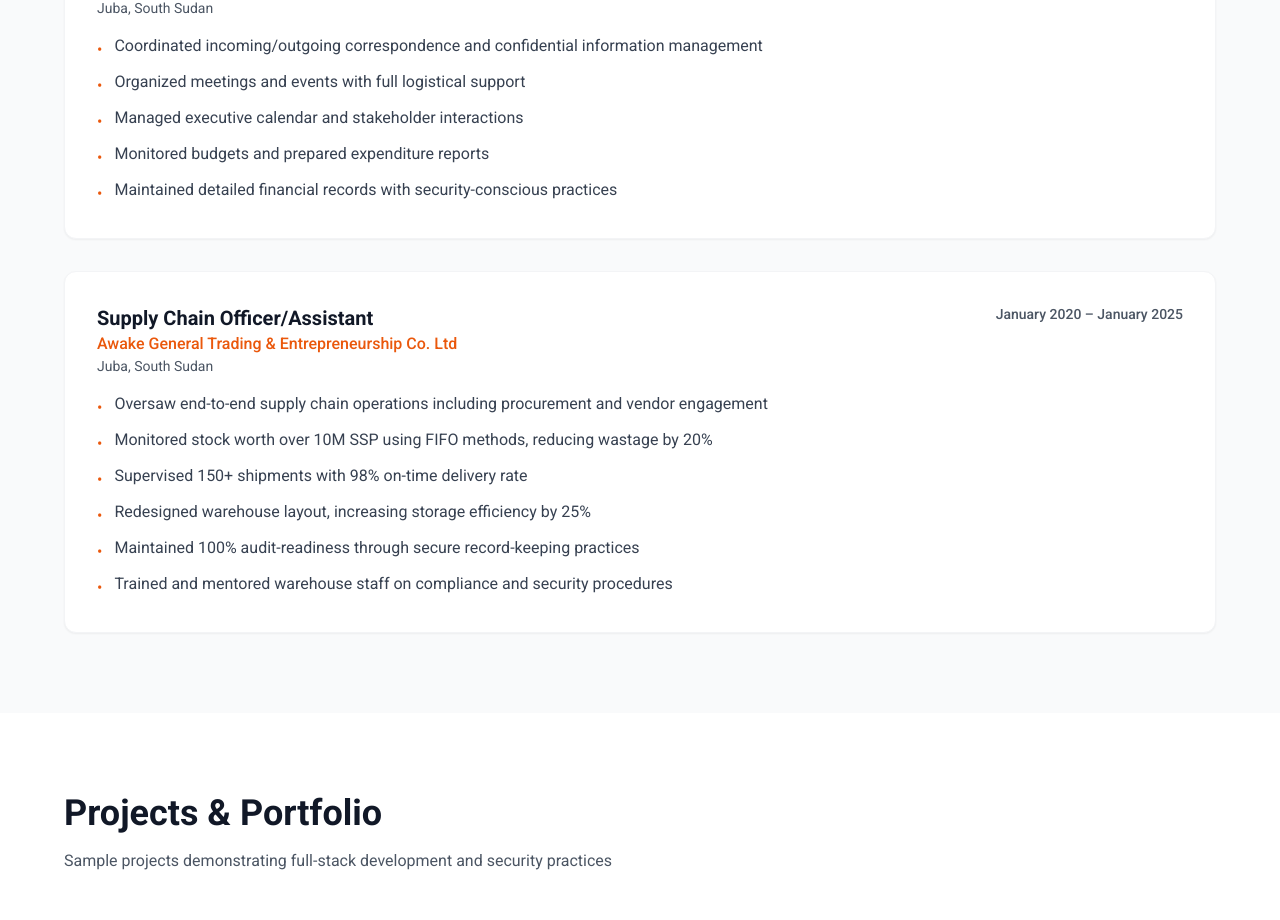
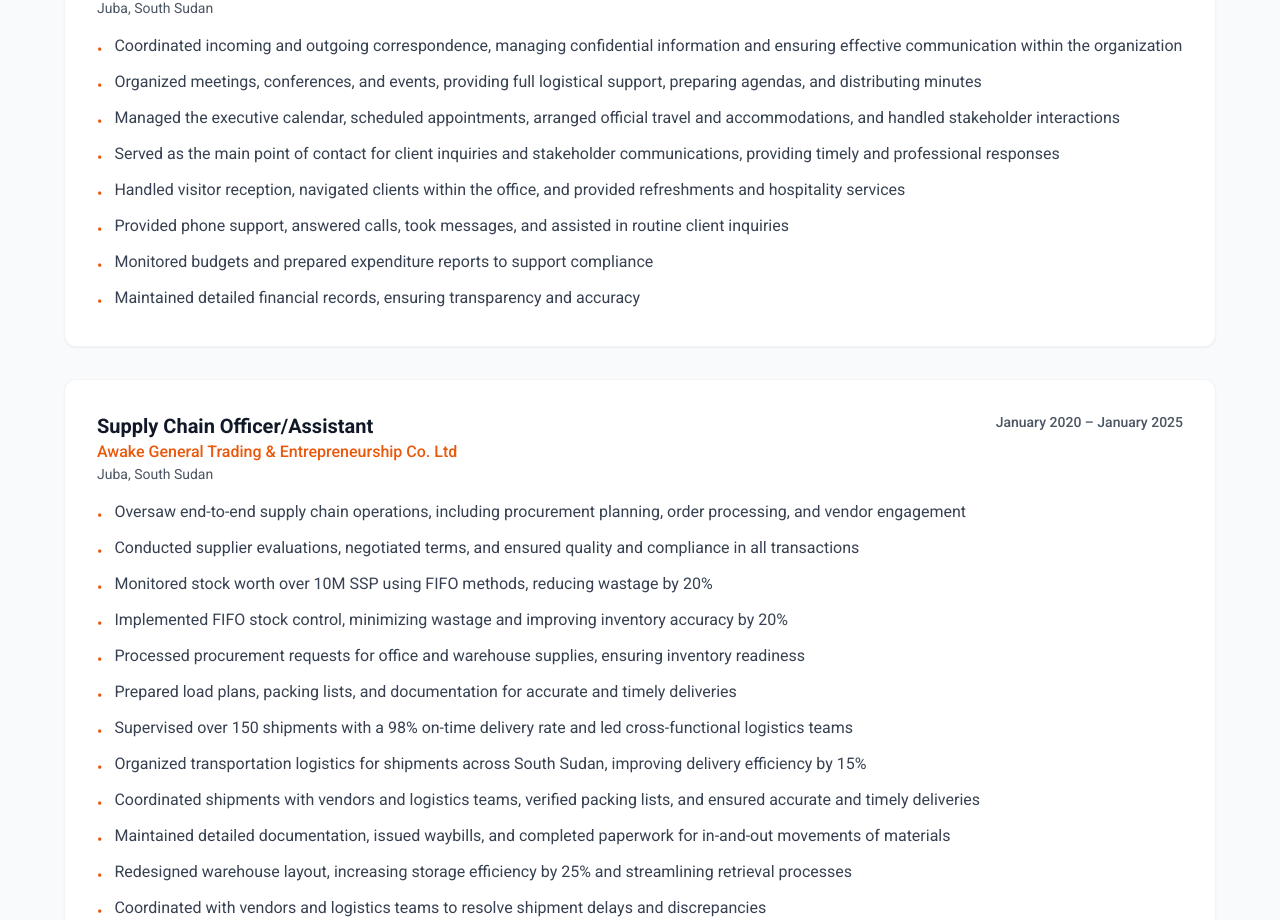
Before and after one commit to riakmawut1-hub/riak-portfolio, a Next.js app: page / in a window 1280 px wide. Shown: the part 3077-3997 px from the top of the page. Built offline with nearby package versions, Linux system fonts and the light colour scheme.

Commit message:
Update Professional Experience section with detailed responsibilities

```diff
--- a/app/page.tsx
+++ b/app/page.tsx
@@ -96,15 +96,21 @@ export default function Portfolio() {
 
         highlights: [
 
-          "Coordinated incoming/outgoing correspondence and confidential information management",
+          "Coordinated incoming and outgoing correspondence, managing confidential information and ensuring effective communication within the organization",
 
-          "Organized meetings and events with full logistical support",
+          "Organized meetings, conferences, and events, providing full logistical support, preparing agendas, and distributing minutes",
 
-          "Managed executive calendar and stakeholder interactions",
+          "Managed the executive calendar, scheduled appointments, arranged official travel and accommodations, and handled stakeholder interactions",
 
-          "Monitored budgets and prepared expenditure reports",
+          "Served as the main point of contact for client inquiries and stakeholder communications, providing timely and professional responses",
 
-          "Maintained detailed financial records with security-conscious practices"
+          "Handled visitor reception, navigated clients within the office, and provided refreshments and hospitality services",
+
+          "Provided phone support, answered calls, took messages, and assisted in routine client inquiries",
+
+          "Monitored budgets and prepared expenditure reports to support compliance",
+
+          "Maintained detailed financial records, ensuring transparency and accuracy"
 
         ]
 
@@ -122,17 +128,39 @@ export default function Portfolio() {
 
         highlights: [
 
-          "Oversaw end-to-end supply chain operations including procurement and vendor engagement",
+          "Oversaw end-to-end supply chain operations, including procurement planning, order processing, and vendor engagement",
+
+          "Conducted supplier evaluations, negotiated terms, and ensured quality and compliance in all transactions",
 
           "Monitored stock worth over 10M SSP using FIFO methods, reducing wastage by 20%",
 
-          "Supervised 150+ shipments with 98% on-time delivery rate",
+          "Implemented FIFO stock control, minimizing wastage and improving inventory accuracy by 20%",
 
-          "Redesigned warehouse layout, increasing storage efficiency by 25%",
+          "Processed procurement requests for office and warehouse supplies, ensuring inventory readiness",
 
-          "Maintained 100% audit-readiness through secure record-keeping practices",
+          "Prepared load plans, packing lists, and documentation for accurate and timely deliveries",
 
-          "Trained and mentored warehouse staff on compliance and security procedures"
+          "Supervised over 150 shipments with a 98% on-time delivery rate and led cross-functional logistics teams",
+
+          "Organized transportation logistics for shipments across South Sudan, improving delivery efficiency by 15%",
+
+          "Coordinated shipments with vendors and logistics teams, verified packing lists, and ensured accurate and timely deliveries",
+
+          "Maintained detailed documentation, issued waybills, and completed paperwork for in-and-out movements of materials",
+
+          "Redesigned warehouse layout, increasing storage efficiency by 25% and streamlining retrieval processes",
+
+          "Coordinated with vendors and logistics teams to resolve shipment delays and discrepancies",
+
+          "Acted as a point of contact for clients and suppliers, maintaining professional relationships",
+
+          "Monitored budgets, generated financial reports, and supported external audits",
+
+          "Monitored budget allocations, tracked expenditures, and prepared reports, supporting financial compliance and accurate record-keeping",
+
+          "Submitted weekly inventory and warehouse stock reports to program managers, contributing to transparent supply chain management",
+
+          "Maintained documentation including purchase orders, invoices, delivery notes, and supplier records"
 
         ]
 
```
